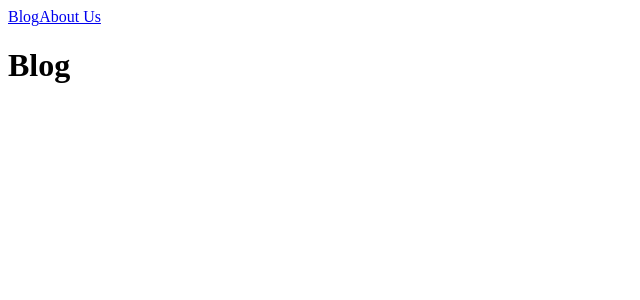
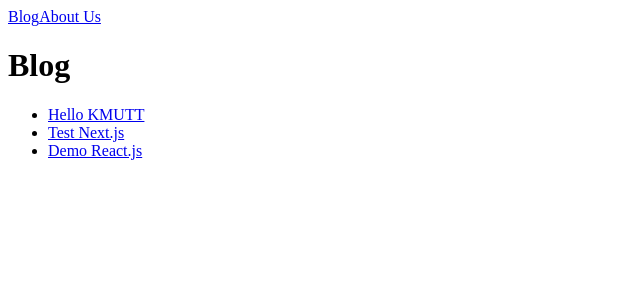
Before and after one commit to koobitor/hello-nextjs, a Next.js app: page /blog in a window 1280 px wide. Shown: the top 300 px of the page, without its empty margins (0-640 px from the left). Built offline with nearby package versions, Linux system fonts and the light colour scheme.

Commit message:
add new component same file

```diff
--- a/pages/blog/index.js
+++ b/pages/blog/index.js
@@ -1,11 +1,26 @@
+import Link from 'next/link'
 import Header from '../../components/Header'
 
+const BlogLink = (props) => (
+  <li>
+    <Link href={`/blog?title=${props.title}`}>
+      <a>{props.title}</a>
+    </Link>
+  </li>
+)
+
 class Blog extends React.Component {
+
   render() {
     return (
       <div>
         <Header title="blog page" />
         <h1>Blog</h1>
+        <ul>
+          <BlogLink title="Hello KMUTT" />
+          <BlogLink title="Test Next.js" />
+          <BlogLink title="Demo React.js" />
+        </ul>
       </div>
     )
   }
--- a/pages/index.js
+++ b/pages/index.js
@@ -15,14 +15,14 @@ class Index extends React.Component {
 
   changeMsg = (e) => {
     this.setState({
-      msg: e.target.value
+      title: e.target.value
     })
   }
 
   render() {
     return (
       <div>
-        <Header title={this.state.title} />
+        <Header {...this.state} />
         <h1 style={{ background: 'red' }}>
           {this.state.msg}
         </h1>
```
